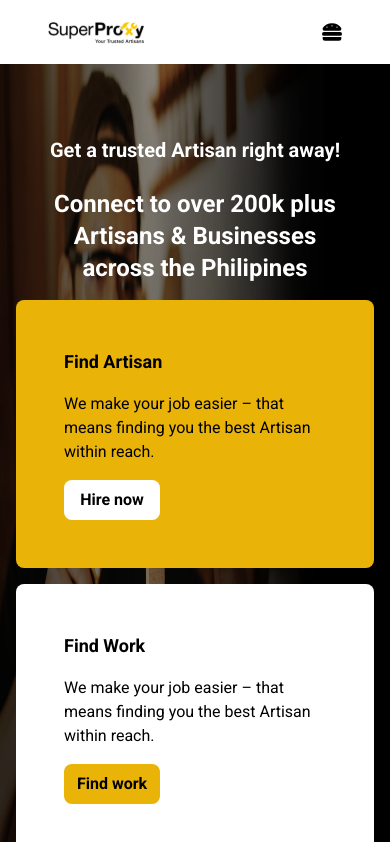
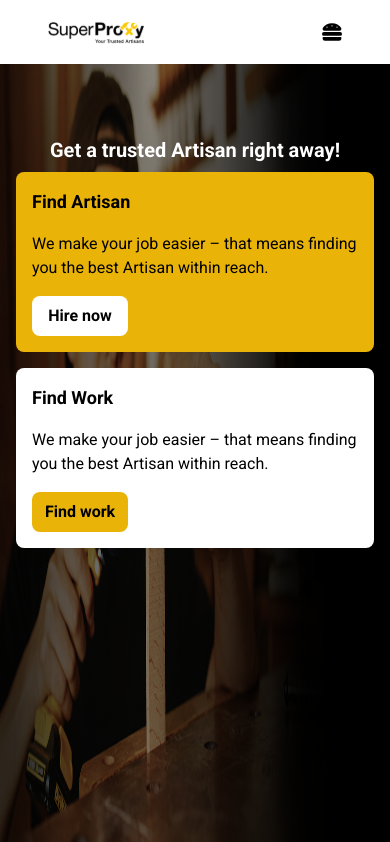
Before and after one commit to iamkennis/Artisan-Finder, a Next.js app: page / in a window 390 px wide. Shown: the top 842 px of the page. Built offline with nearby package versions, Linux system fonts and the light colour scheme.

Commit message:
fix width

```diff
--- a/components/Home/Hero.tsx
+++ b/components/Home/Hero.tsx
@@ -22,13 +22,13 @@ export default function Hero() {
 								<p className='text-white my-2 text-center lg:text-left text-xl font-bold lg:text-md'>
 									Get a trusted Artisan right away!
 								</p>
-								<h2 className='text-white text-2xl py-4 text-center lg:block md:block font-bold text-md md:text-4xl lg:text-4xl xl:text-6xl lg:text-left'>
+								<h2 className='hidden text-white text-xl py-4 text-center lg:block md:block font-bold text-md md:text-4xl lg:text-4xl xl:text-6xl lg:text-left'>
 									Connect to over 200k plus <br /> Artisans & Businesses
 									<br /> across the Philipines
 								</h2>
 							</div>
 							<div className='flex flex-col lg:flex-col md:pt-10 lg:my-32'>
-								<div className='max-w-md mx-4 overflow-hidden md:w-80 lg:w-96  bg-yellow-500 p-12 lg:p-4 md:p-8 rounded-lg'>
+								<div className='max-w-md mx-4 overflow-hidden md:w-80 lg:w-96  bg-yellow-500 p-4 lg:p-4 md:p-8 rounded-lg'>
 									<h2 className=' text-lg lg:text-4xl font-bold'>
 										Find Artisan
 									</h2>
@@ -42,7 +42,7 @@ export default function Hero() {
 										Hire now
 									</button>
 								</div>
-								<div className='max-w-md mx-4 bg-white overflow-hidden md:w-80 p-12 md:p-8 lg:p-4 lg:w-96 mt-4 lg:mt-0 rounded-lg relative lg:right-14'>
+								<div className='max-w-md mx-4 bg-white overflow-hidden md:w-80 p-4 md:p-8 lg:p-4 lg:w-96 mt-4 lg:mt-0 rounded-lg relative lg:right-14'>
 									<h2 className=' text-lg lg:text-4xl font-bold'>Find Work</h2>
 									<p className='py-4'>
 										We make your job easier – that means finding you the best
```
